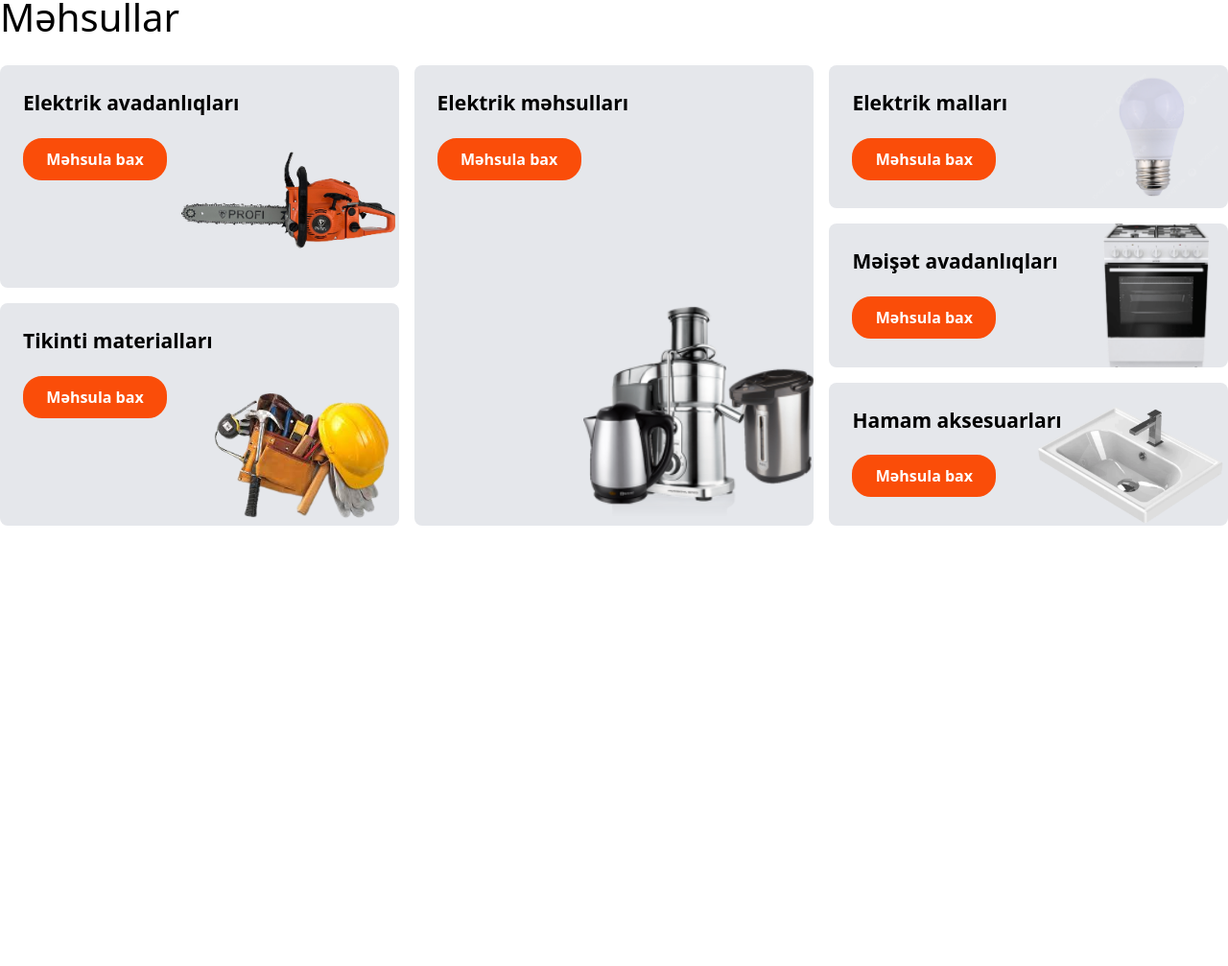
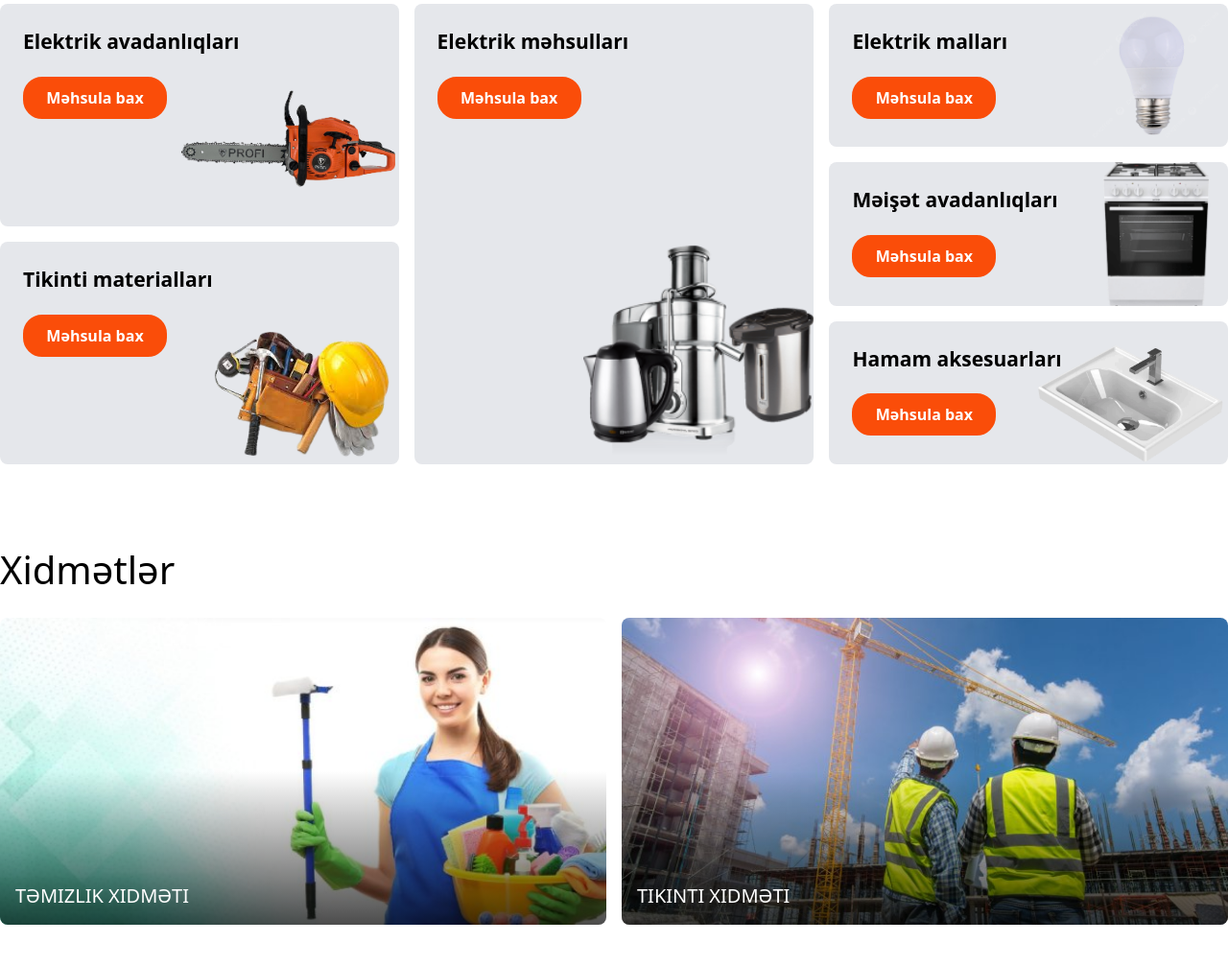
Before and after one commit to atillakhalilli0/safanagroup-clone, a website: page index.html in a window 1280 px wide. Shown: the part 1968-2975 px from the top of the page at 96% size. Before the commit the page ends 2660 px from the top, so only its background shows below. Drawn offline with nearby package versions, Linux system fonts and the light colour scheme.

Commit message:
section4

```diff
--- a/index.html
+++ b/index.html
@@ -201,7 +201,7 @@
       </div>
     </div>
   </section>
-  <section class="container mx-auto py-36 bg-white text-black flex flex-col justify-center gap-5">
+  <section class="container mx-auto py-20 bg-white text-black flex flex-col justify-center gap-5">
     <h2 class="font-medium text-black text-[40px]">Məhsullar</h2>
     <div class="flex flex-col lg:flex-row w-full gap-4">
       <!-- Left Column -->
@@ -245,6 +245,41 @@
       </div>
     </div>
 
+
+  </section>
+  <section class="container mx-auto bg-white mb-[100px] text-black flex flex-col justify-center gap-5">
+    <h2 class="font-medium text-black text-[40px]">Xidmətlər</h2>
+    <div class="flex justify-between gap-4">
+      <!-- First Card -->
+      <div class="w-1/2">
+        <div class="relative h-[320px] w-full overflow-hidden rounded-lg group">
+          <img class="w-full h-full object-cover" src="img/sec-4-1.jpeg" alt="info">
+          <!-- Gradient Overlay -->
+          <div class="absolute inset-0 bg-gradient-to-t from-black/70 via-transparent to-transparent"></div>
+          <div class="absolute bottom-0 left-0 w-full text-white px-4 py-2">
+            <p class="py-2 text-xl font-light uppercase transform translate-y-6 group-hover:translate-y-0 transition-transform duration-300">Təmizlik xidməti</p>
+            <span class="block text-base transform translate-y-12 group-hover:translate-y-0 transition-transform duration-300">
+              ətraflı məlumat
+            </span>
+          </div>
+        </div>
+      </div>
+
+      <!-- Second Card -->
+      <div class="w-1/2">
+        <div class="relative h-[320px] w-full overflow-hidden rounded-lg group">
+          <img class="w-full h-full object-cover" src="img/sec-4-2.jpeg" alt="info">
+          <!-- Gradient Overlay -->
+          <div class="absolute inset-0 bg-gradient-to-t from-black/70 via-transparent to-transparent"></div>
+          <div class="absolute bottom-0 left-0 w-full text-white px-4 py-2">
+            <p class="py-2 text-xl font-light uppercase transform translate-y-6 group-hover:translate-y-0 transition-transform duration-300">Tikinti xidməti</p>
+            <span class="block text-base transform translate-y-12 group-hover:translate-y-0 transition-transform duration-300">
+              ətraflı məlumat
+            </span>
+          </div>
+        </div>
+      </div>
+    </div>
 
   </section>
 </main>
```
Also changed, not shown: img/sec-4-1.jpeg (added), img/sec-4-2.jpeg (added), output.css.
